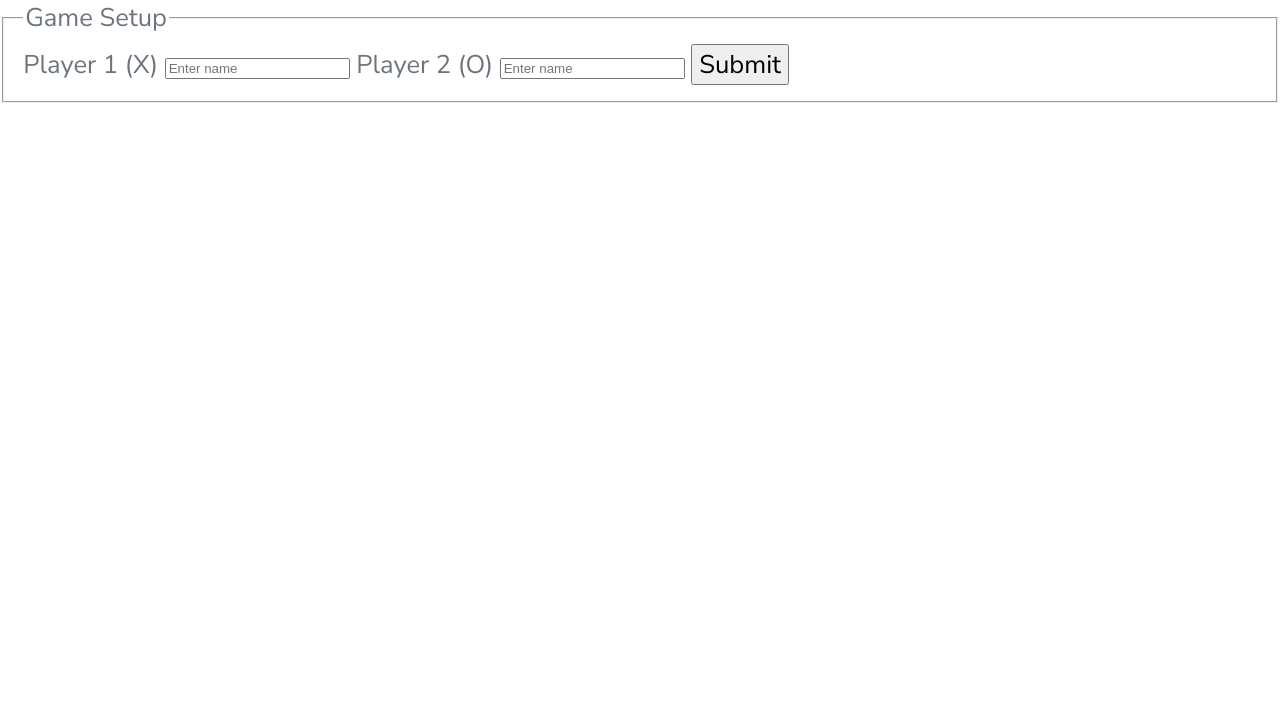
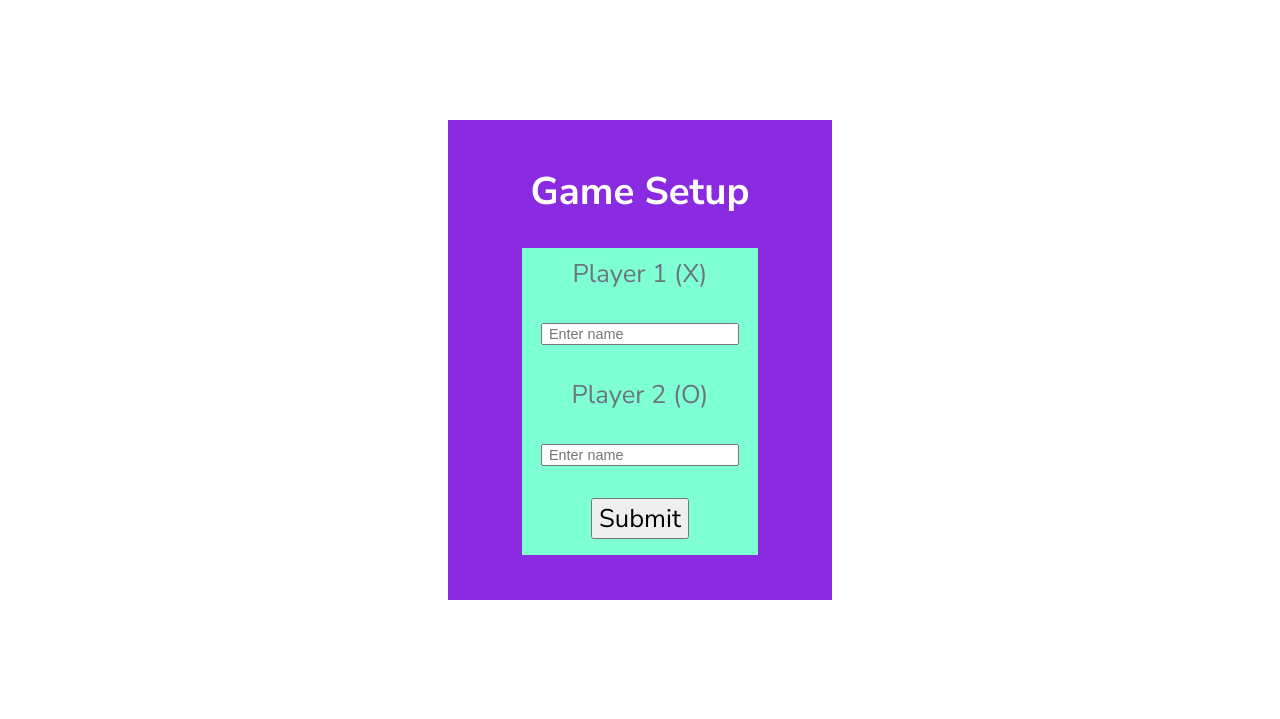
Before and after one commit to beiyingseah/odin-tictactoe, a plain HTML site: page pages/setup.html in a window 1280 px wide. Shown: the top 719 px of the page. Drawn offline with Linux system fonts and the light colour scheme.

Commit message:
Added CSS to setup.html

```diff
--- a/pages/setup.html
+++ b/pages/setup.html
@@ -11,6 +11,7 @@
 
     <body>
         <form id='playerForm'>
+            <h2 id="setupTitle">Game Setup</h2>
             <fieldset>
                 <legend>Game Setup</legend>
                 <label for="playerX">Player 1 (X)</label>
--- a/style.css
+++ b/style.css
@@ -73,6 +73,47 @@ body {
 #startPageContainer button {
     height: 5rem;
     width: 18rem;
+}
+
+/*** SETUP.html ***/
+form {
+    display: flex;
+    flex-direction: column;
+    justify-content: center;
+    align-items: center;
+    row-gap: 30px;
+    margin-top: 15vh;
+    margin-left: auto;
+    margin-right: auto;
+    max-width: 30vw;
+    height: 60vh;
+    background-color: blueviolet;
+}
+
+#setupTitle {
+    margin: 0;
+    color: white;
+}
+
+fieldset {
+    border: 0;
+    display: flex;
+    flex-direction: column;
+    align-items: center;
+    row-gap: 2rem;
+    background-color: aquamarine;
+}
+
+legend {
+    display: none;
+    margin: 0;
+    padding: 0;
+}
+
+input {
+    font-size: 0.9rem;
+    padding-left: 6px;
+    max-width: 100%;
 }
 
 /*** BUTTONS ***/
```
